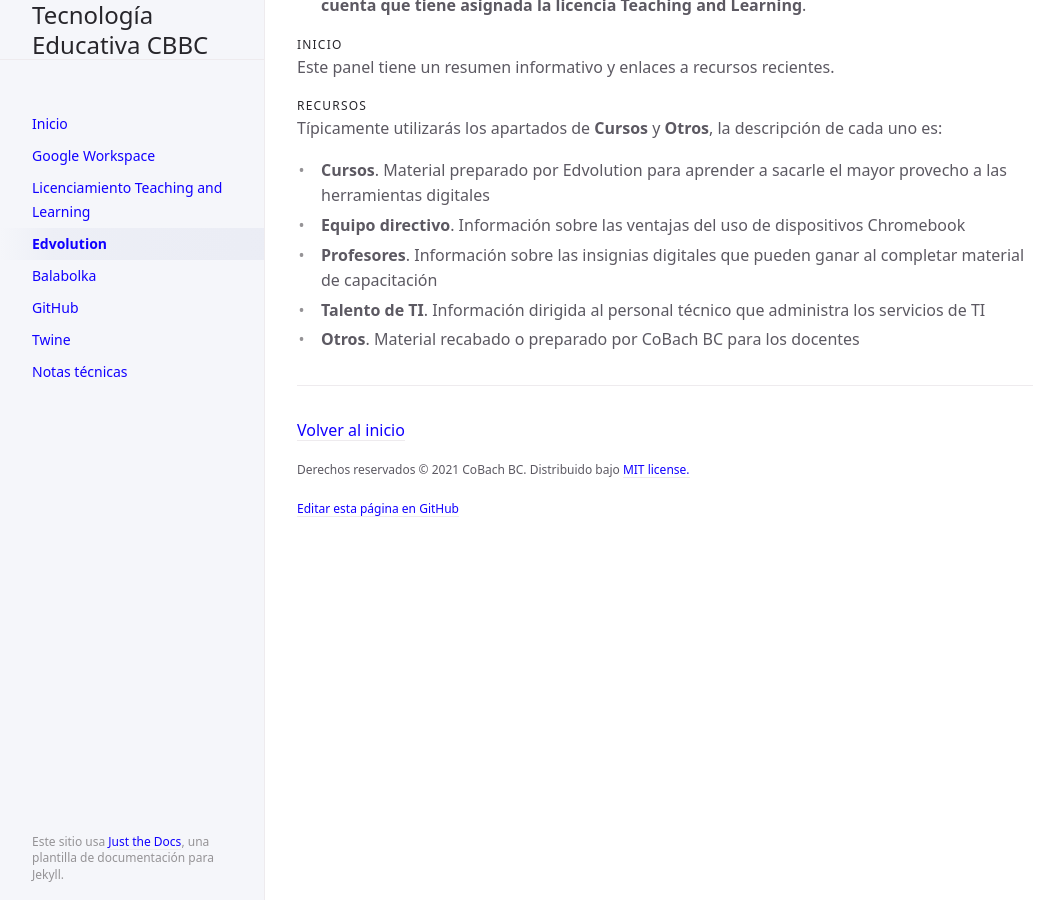
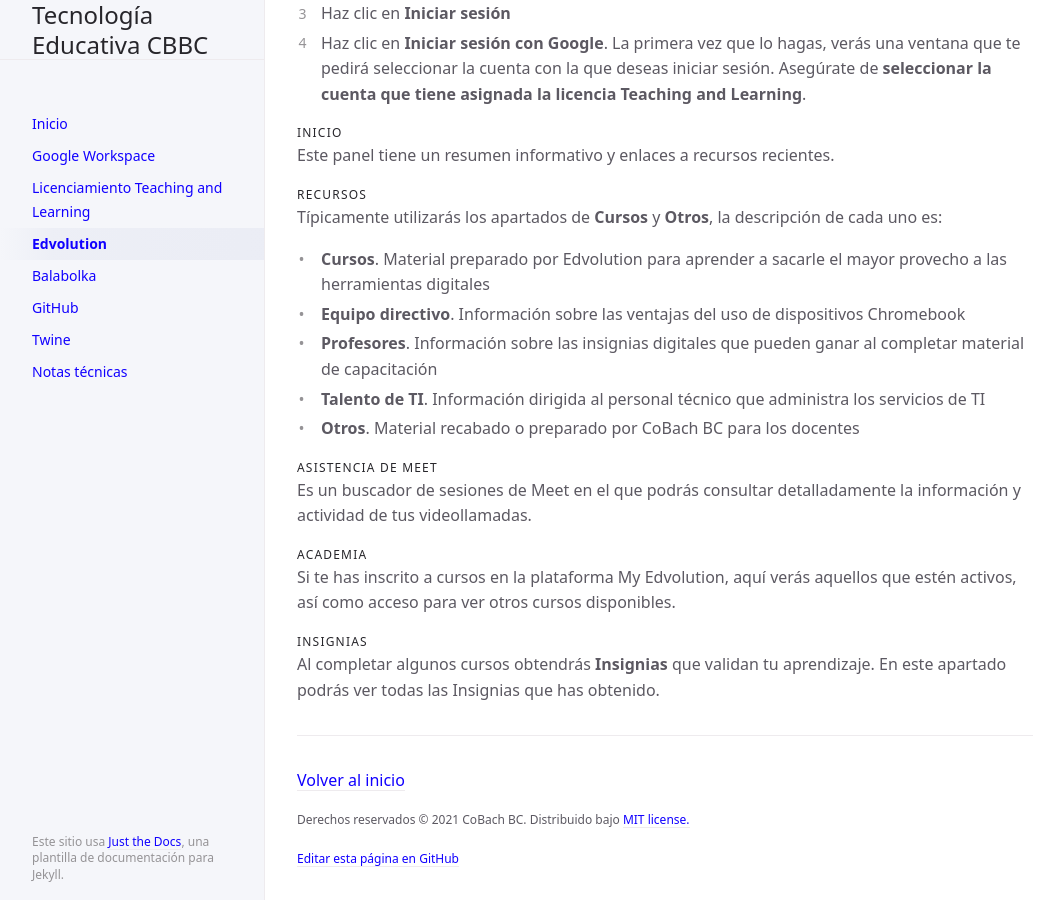
Before and after one commit to CoBachBC/demo, a Jekyll site: the page built from docs/edvolution.md, in a window 1280 px wide and 900 px high, scrolled down 1041 px. Shown: the whole window, without its empty margins (107-1171 px from the left). Built offline with Jekyll 4.4.1, drawn with Linux system fonts in a browser that asks for light colours; some of the changed text lies outside the part shown.

Commit message:
Update edvolution.md

```diff
--- a/docs/edvolution.md
+++ b/docs/edvolution.md
@@ -48,3 +48,15 @@
 - **Profesores**. Información sobre las insignias digitales que pueden ganar al completar material de capacitación
 - **Talento de TI**. Información dirigida al personal técnico que administra los servicios de TI
 - **Otros**. Material recabado o preparado por CoBach BC para los docentes
+
+#### Asistencia de Meet
+
+Es un buscador de sesiones de Meet en el que podrás consultar detalladamente la información y actividad de tus videollamadas.
+
+#### Academia
+
+Si te has inscrito a cursos en la plataforma My Edvolution, aquí verás aquellos que estén activos, así como acceso para ver otros cursos disponibles.
+
+#### Insignias
+
+Al completar algunos cursos obtendrás **Insignias** que validan tu aprendizaje. En este apartado podrás ver todas las Insignias que has obtenido.
```
